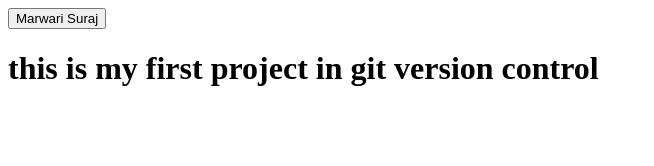
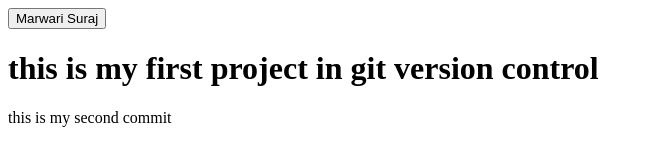
Before and after one commit to shubhsnigh/Marwari, a plain HTML site: page index.html in a window 1280 px wide. Shown: the whole page, without its empty margins (0-654 px from the left). Drawn offline with Linux system fonts and the light colour scheme.

Commit message:
Second commit

```diff
--- a/index.html
+++ b/index.html
@@ -8,7 +8,7 @@
 <button>Marwari Suraj</button>
 
 <h1>this is my first project in git version control</h1>
-
+this is my second commit
 </body>
 
 </html>
```
